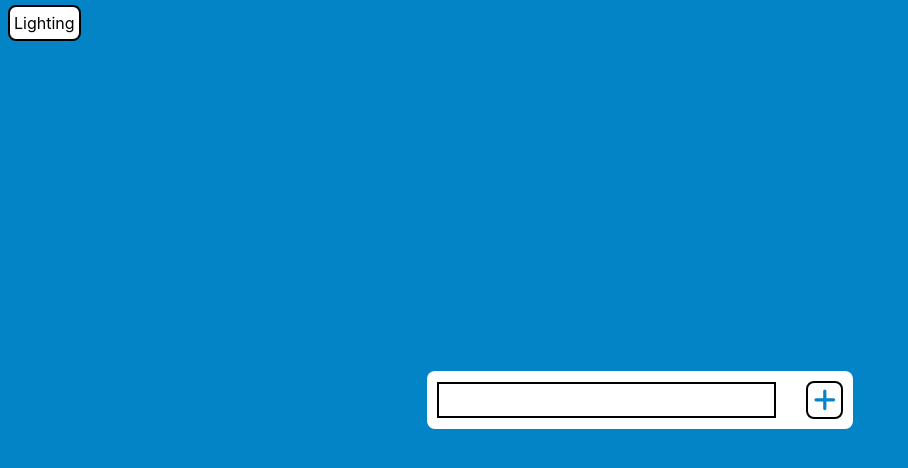
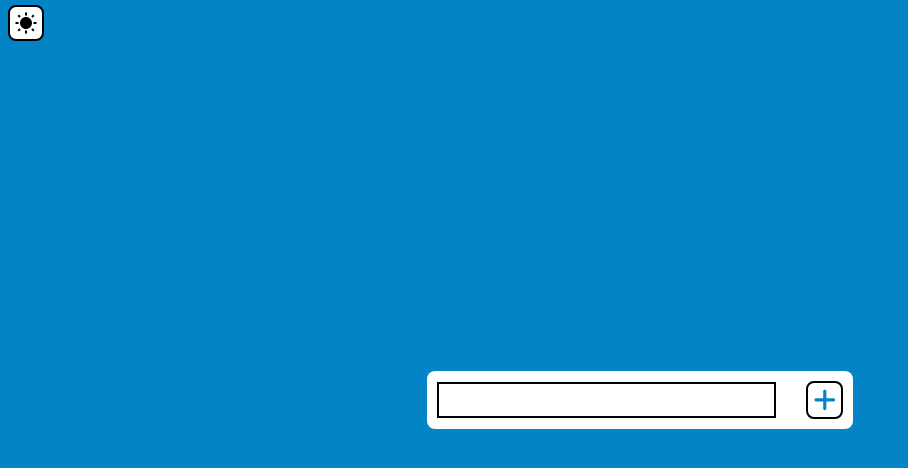
Before and after one commit to user1896/react-to-do-list, a React (Create React App) app: page / in a window 1280 px wide. Shown: the top 468 px of the page, without its empty margins (0-908 px from the left). Built offline with nearby package versions, Linux system fonts and the light colour scheme.

Commit message:
Give the light switch button icons.

```diff
--- a/src/App.js
+++ b/src/App.js
@@ -4,6 +4,8 @@ import Button from "./components/button/Button";
 import { StyledAppDiv, StyledButtonDiv } from "./App.styles";
 import { ThemeProvider } from "styled-components";
 import { themeContext } from "./context/themeContext";
+import { MdDarkMode } from "react-icons/md";
+import { IoMdSunny } from "react-icons/io";
 
 function App() {
   const [lighting, setLighting] = useState(false)
@@ -16,7 +18,6 @@ function App() {
   function handleButtonClick(){
     setLighting( !lighting )
   }
-  console.log(lighting)
 
   return (
     <ThemeProvider theme={myTheme} >
@@ -24,11 +25,10 @@ function App() {
       <StyledButtonDiv>
         <Button
           onclick={handleButtonClick}
-          hoverBackground={ lighting ? myTheme.color3 : myTheme.color1 }// this is wrong(hvbg)
           bgLight={myTheme.color3}
           bgDark={myTheme.color1}
         >
-          Lighting
+          {lighting ? (<MdDarkMode fontSize="1.5rem" />) : (<IoMdSunny fontSize="1.5rem" />)}
         </Button>
       </StyledButtonDiv>
 
```
